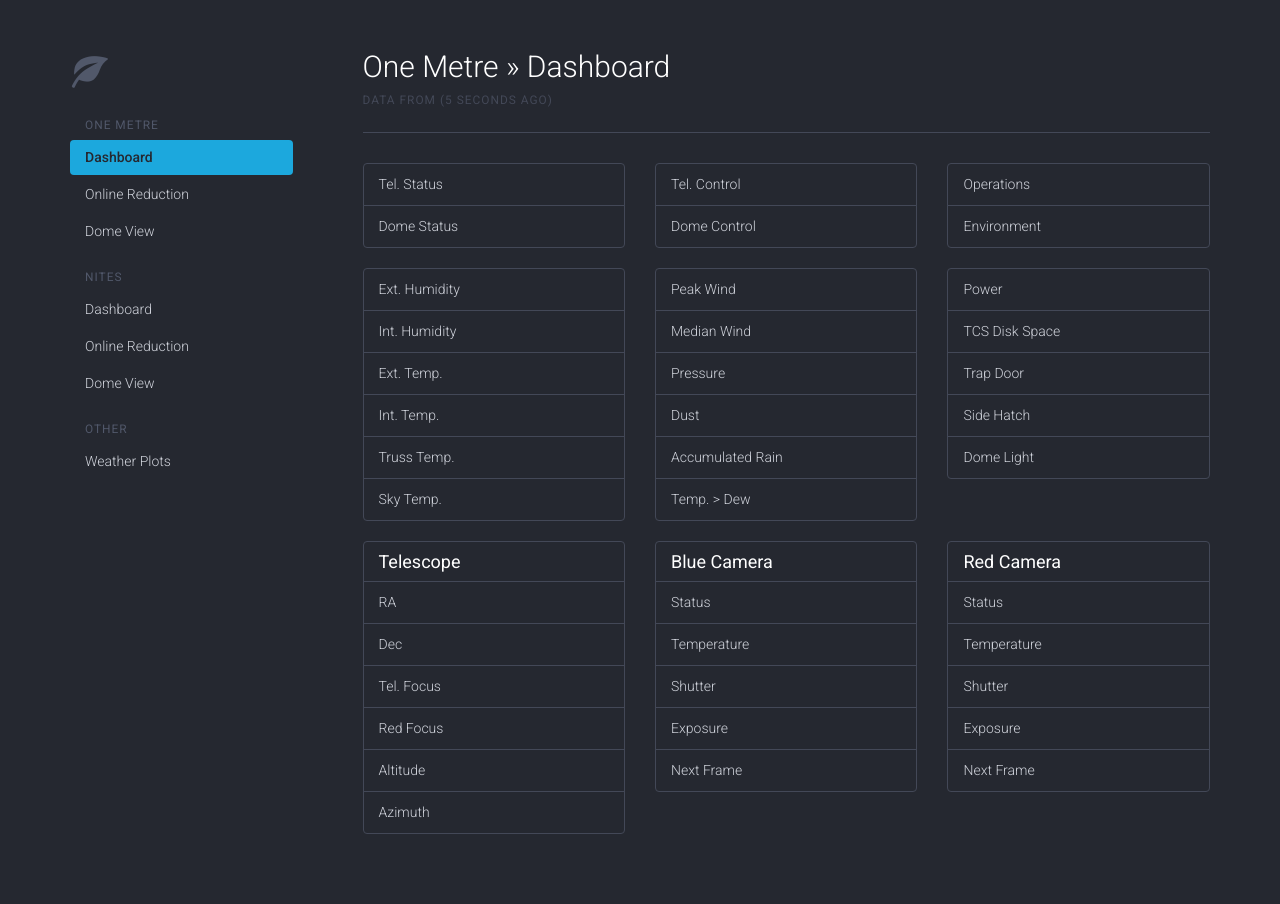
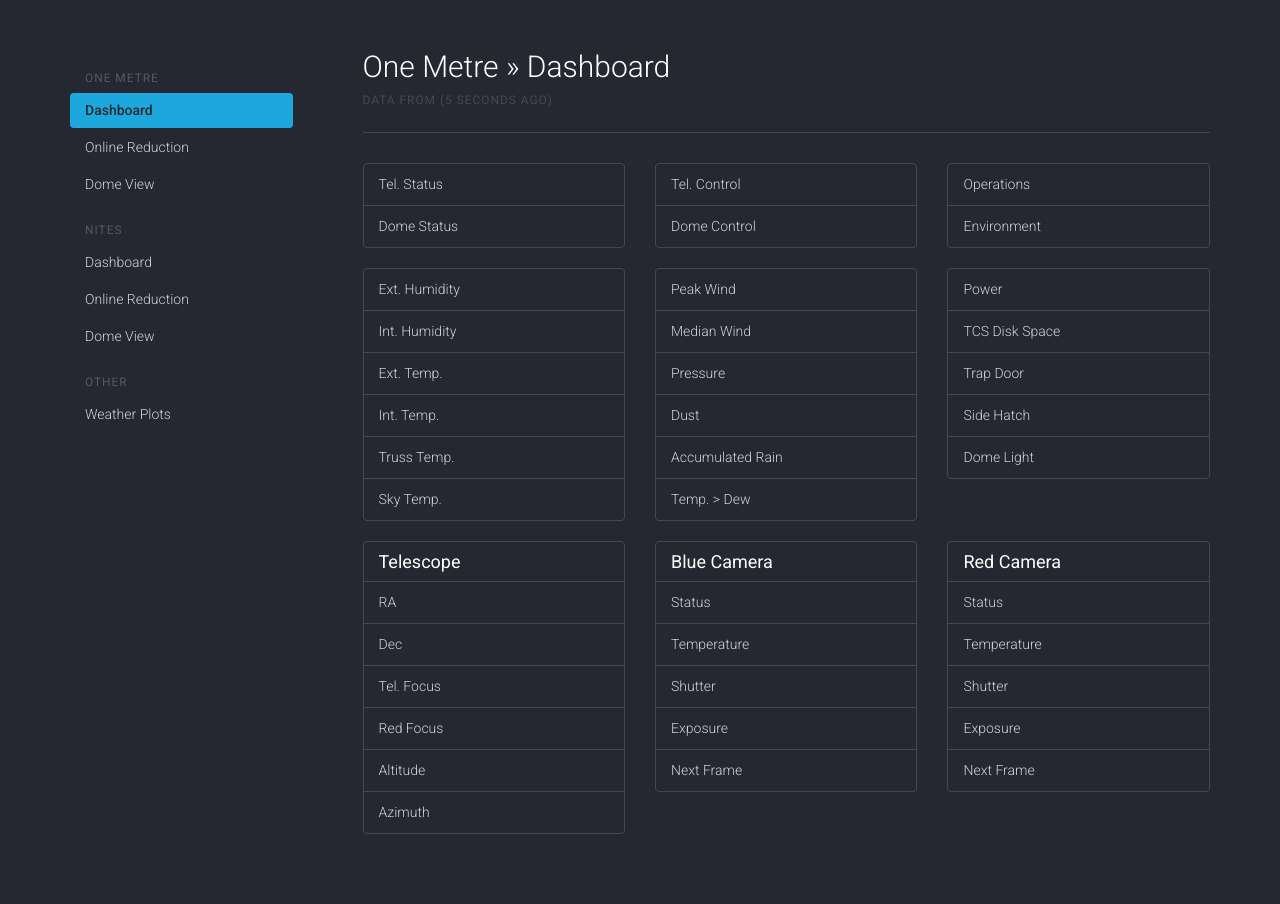
Before and after one commit to warwick-one-metre/dashboard, a Jekyll site: the page built from onemetre/index.html, in a window 1280 px wide. Built offline with Jekyll 4.4.1, drawn with Linux system fonts in a browser that asks for light colours.

Commit message:
Fix mini navbar dropdown.

```diff
--- a/_includes/head.html
+++ b/_includes/head.html
@@ -14,6 +14,7 @@
   <link href="{{ "/css/toolkit-inverse.css" | prepend: site.baseurl }}" rel="stylesheet">
   <link href="{{ "/css/application.css" | prepend: site.baseurl }}" rel="stylesheet">
   <link rel="canonical" href="{{ page.url | replace:'index.html','' | prepend: site.baseurl | prepend: site.url }}">
+  <script src="{{ "/js/jquery.min.js" | prepend: site.baseurl }}"></script>
 
   <style>
 .data-minmax {
--- a/_layouts/default.html
+++ b/_layouts/default.html
@@ -10,9 +10,6 @@
             <button class="nav-toggler nav-toggler-sm sidebar-toggler" type="button" data-toggle="collapse" data-target="#nav-toggleable-sm">
               <span class="sr-only">Toggle nav</span>
             </button>
-            <a class="sidebar-brand img-responsive" href="index.html">
-              <span class="icon icon-leaf sidebar-brand-icon"></span>
-            </a>
           </div>
           <div class="collapse nav-toggleable-sm" id="nav-toggleable-sm">
             <ul class="nav nav-pills nav-stacked">
@@ -39,6 +36,6 @@
         </div>
       </div>
     </div>
+  <script src="{{ "/js/toolkit.js" | prepend: site.baseurl }}"></script>
   </body>
-
 </html>
--- a/onemetre/dome/index.html
+++ b/onemetre/dome/index.html
@@ -39,8 +39,6 @@
     </ul>
   </div>
 </div>
-<link href="{{ "/css/slider.css" | prepend: site.baseurl }}" rel="stylesheet">
-<script src="{{ "/js/jquery.min.js" | prepend: site.baseurl }}"></script>
 <script src="{{ "/js/bootstrap-slider.js" | prepend: site.baseurl }}"></script>
 
 <script>
--- a/onemetre/index.html
+++ b/onemetre/index.html
@@ -99,5 +99,5 @@
     </div>
   </div>
 </div>
-<script src="{{ "/js/jquery.min.js" | prepend: site.baseurl }}"></script>
+
 <script src="{{ "/js/dashboard.js" | prepend: site.baseurl }}"></script>
```
